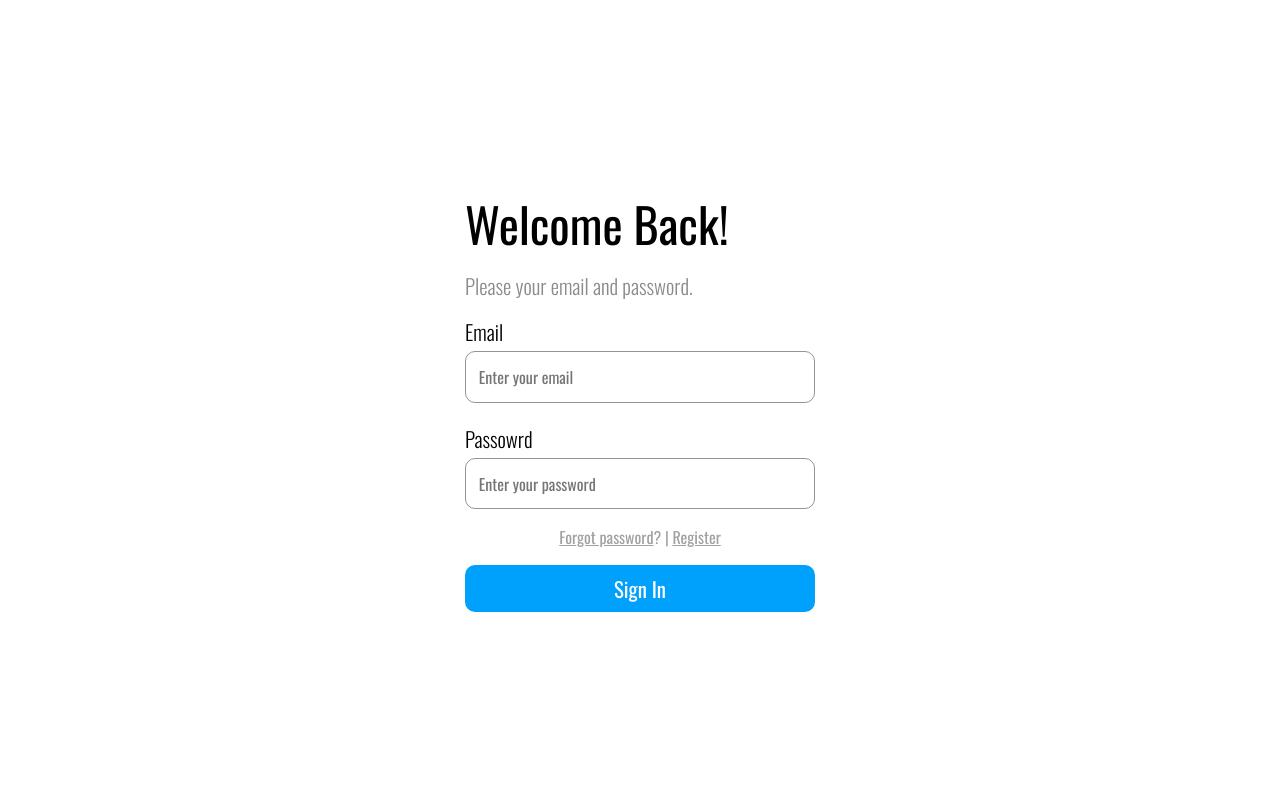
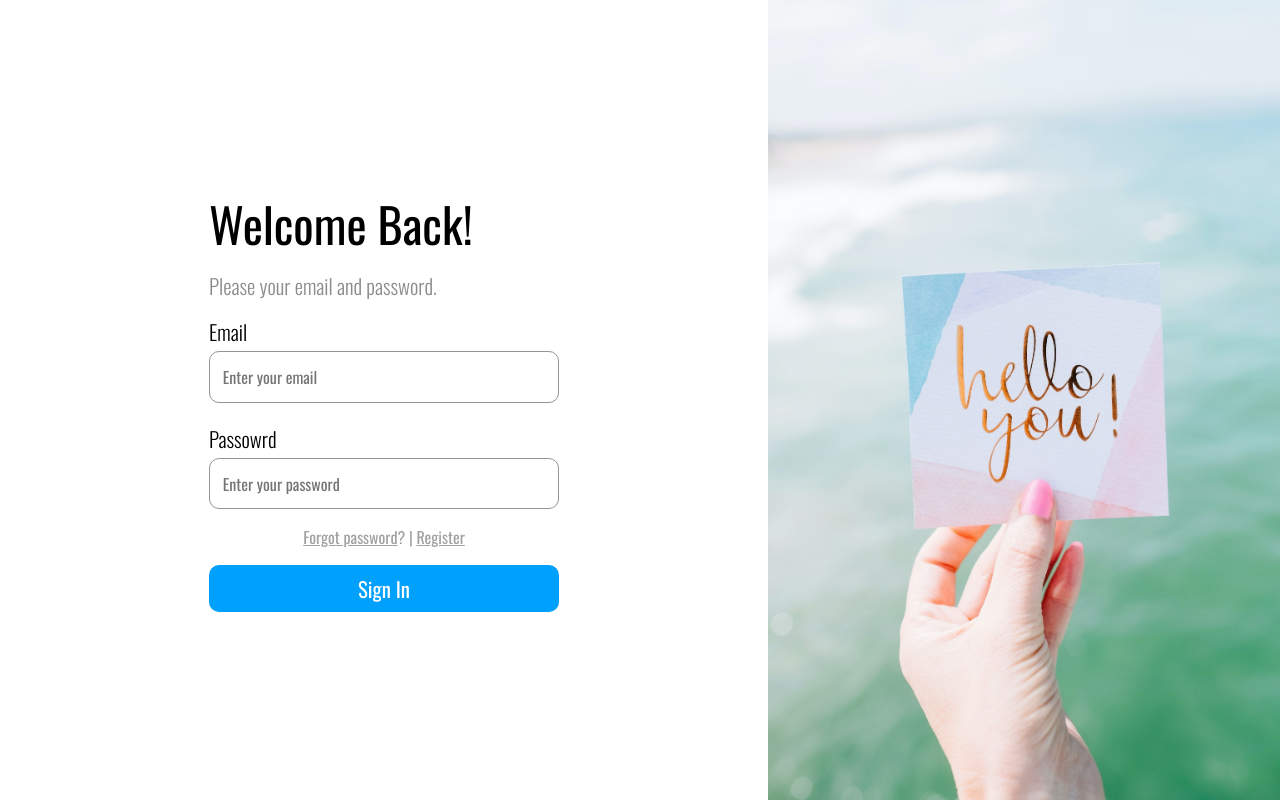
Before and after one commit to Kiho2735/vue-blog, a Vue app: page /login in a window 1280 px wide. Built offline with nearby package versions, Linux system fonts and the light colour scheme.

Commit message:
Add background for authentication pages

```diff
--- a/src/pages/auth/ResetPassword.vue
+++ b/src/pages/auth/ResetPassword.vue
@@ -1,5 +1,5 @@
 <template>
-  <div>
+  <div class="login-container">
     <base-loading v-show="isLoading"></base-loading>
 
     <base-dialog
@@ -48,6 +48,7 @@
         <button class="submit-btn" @click.prevent="reset">Reset</button>
       </form>
     </div>
+    <div class="background"></div>
   </div>
 </template>
 
--- a/src/pages/auth/UserAuth.vue
+++ b/src/pages/auth/UserAuth.vue
@@ -1,5 +1,5 @@
 <template>
-  <div>
+  <div class="login-container">
     <base-loading v-show="isLoading"></base-loading>
 
     <base-dialog
@@ -65,6 +65,7 @@
         <button class="submit-btn">Sign In</button>
       </form>
     </div>
+    <div class="background"></div>
   </div>
 </template>
 
@@ -160,12 +161,41 @@ export default {
 </script>
 
 <style lang="scss">
+.login-container {
+  display: flex;
+}
+
+.background {
+  display: none;
+  background-size: cover;
+  background-repeat: no-repeat;
+  background-image: url("../../assets/login.jpg");
+  width: 50vw;
+  height: 100vh;
+  @media (min-width: 900px) {
+    display: inline-block;
+  }
+
+  @media (min-width: 1100px) {
+    width: 40vw;
+  }
+}
+
 .form-wrapper {
   display: flex;
   flex-direction: column;
   justify-content: center;
   align-items: center;
+  width: 100vw;
   height: 100vh;
+
+  @media (min-width: 900px) {
+    width: 50vw;
+  }
+
+  @media (min-width: 1100px) {
+    width: 60vw;
+  }
 
   &__title {
     width: 100%;
--- a/src/pages/auth/UserRegistration.vue
+++ b/src/pages/auth/UserRegistration.vue
@@ -1,5 +1,5 @@
 <template>
-  <div>
+  <div class="login-container">
     <base-loading v-show="isLoading"></base-loading>
 
     <base-dialog
@@ -119,6 +119,7 @@
         <button class="submit-btn" @click.prevent="register">Sign Up</button>
       </form>
     </div>
+    <div class="background"></div>
   </div>
 </template>
 
```
